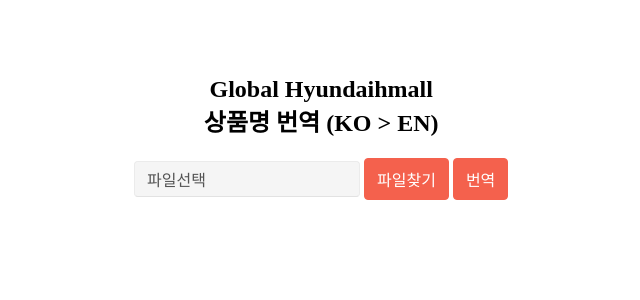
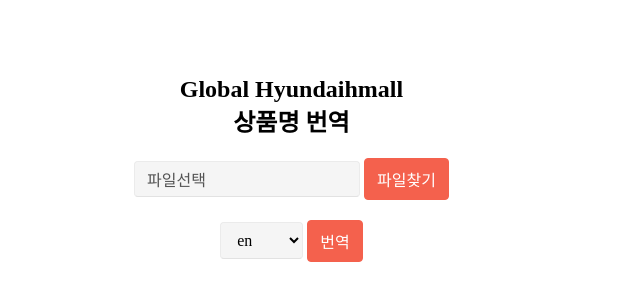
Before and after one commit to yysun2000/TranslatorEMAN, a website: page public/index.html in a window 1280 px wide. Shown: the part 224-524 px from the top of the page, without its empty margins (356-996 px from the left). Drawn offline with nearby package versions, Linux system fonts and the light colour scheme; no server answers.

Commit message:
다국어지원

```diff
--- a/public/index.html
+++ b/public/index.html
@@ -33,6 +33,7 @@
 .filebox input[type="file"]	{ position: absolute; width: 1px; height: 1px; padding: 0; margin: -1px; overflow: hidden; clip:rect(0,0,0,0); border: 0; }
 .filebox label, .download, .ex_translate  { display: inline-block; padding: .5em .75em; color: #FFF; font-size: inherit; line-height: normal; vertical-align: middle; background-color: #f4614d; cursor: pointer; border: 1px solid #F4614d; border-radius: .25em; }
 .filebox .upload-name { display: inline-block; padding: .5em .75em; font-size: inherit; font-family: inherit; line-height: normal; vertical-align: middle; background-color: #f5f5f5; border: 1px solid #ebebeb; border-bottom-color: #e2e2e2; border-radius: .25em; -webkit-appearance: none; -moz-appearance: none; appearance: none; }
+.filebox select { display: inline-block; padding: .5em .75em; font-size: inherit; font-family: inherit; line-height: normal; vertical-align: middle; background-color: #f5f5f5; border: 1px solid #ebebeb; border-bottom-color: #e2e2e2; border-radius: .25em; }
 </style>
 
 </head>
@@ -40,17 +41,42 @@
 <body>
 
 <div class="filebox">
-	<h2>Global Hyundaihmall<br>상품명 번역 (KO &gt; EN)</h2>
+	<h2>Global Hyundaihmall<br>상품명 번역</h2>
 
 		<form id='pt' action="/up" method="post" enctype="multipart/form-data">
-			<input class="upload-name" value="파일선택" disabled="disabled">
-			<label for="ex_filename">파일찾기</label>
-			<input type="file" id="ex_filename" class="upload-hidden" name="uploadFile">
-			<input type="button" onclick="csubmit()" id="ex_translate" class="ex_translate" value="번역">
+			<div style='padding-bottom:20px;'>
+				<input class="upload-name" value="파일선택" disabled="disabled">
+				<label for="ex_filename">파일찾기</label>
+				<input type="file" id="ex_filename" class="upload-hidden" name="uploadFile">
+			</div>
+
+			<div>
+				<select id='lang' name='lang'>
+				</select>
+				<input type="button" onclick="csubmit()" id="ex_translate" class="ex_translate" value="번역">
+			</div>
+
 		</form>
 
 </div>
 <script>
+	var langList = ['en','ko','zh-cn','zh-tw','ja','af','sq','am',
+									'ar','hy','az','eu','be','bn',
+									'bs','bg','ca','ceb','ny','co',
+									'hr','cs','da','nl','eo','et','tl','fi','fr',
+									'fy','gl','ka','de','el','gu','ht','ha','haw','iw',
+									'hi','hmn','hu','is','ig','id','ga','it','jw',
+									'kn','kk','km','ku','ky','lo','la','lv','lt','lb',
+									'mk','mg','ms','ml','mt','mi','mr','mn','my','ne','no',
+									'ps','fa','pl','pt','ma','ro','ru','sm','gd','sr','st','sn',
+									'sd','si','sk','sl','so','es','su','sw','sv','tg','ta','te',
+									'th','tr','uk','ur','uz','vi','cy','xh','yi','yo','zu'];
+	(function(){
+		for(i=0;i<langList.length;i++){
+			ys.one("#lang",document).innerHTML += "<option value='"+langList[i]+"'>"+langList[i]+"</option>"
+		}
+	})()
+
 	function csubmit(){
 		var s = function(sel){return ys.one(sel,document)};
 		if(s("#ex_filename").value == ""){
--- a/translate/index.js
+++ b/translate/index.js
@@ -93,7 +93,7 @@
           var datetimeStr = new DateManager().text;
           var fileName = function(){
   //          return './files/'+option.inputfilename+"_"+test+"_"+fileNo+'.xlsx';
-            return "./public/"+option.inputfilename.replace(".xlsx","")+"_"+datetimeStr+"_"+fileNo+'.xlsx';
+            return "./public/"+option.inputfilename.replace(".xlsx","")+"_"+datetimeStr+"_"+option.lang+"_"+fileNo+'.xlsx';
           }
           while(global.FORCE_STOP == false && total.length > 0){
             console.log(global.FORCE_STOP);
@@ -116,7 +116,7 @@
             if(currentPos >= div){
               currentPos = 0;
               console.log(ret.length);
-              await translate(test, {to: 'en'}).then(res => {
+              await translate(test, {to: option.lang}).then(res => {
                   //tresult += (res.text);
                   var part = res.text.split("\n\n");
                   for(i=0;i<part.length;i++){
@@ -158,7 +158,7 @@
             /*
             test에 남아있는 경우 번역후에 파일로 만든다.
             */
-            await translate(test, {to: 'en'}).then(res => {
+            await translate(test, {to: option.lang}).then(res => {
               console.log("짬처리");
                 var part = res.text.split("\n\n");
                 for(i=0;i<part.length;i++){
--- a/web/route.js
+++ b/web/route.js
@@ -77,6 +77,6 @@
   res.writeHead(302,{"Location":"process.html"})
   res.end();
   console.log(req.file.path);
-  translate({inputfilename:req.file.path,jsonfilename:req.file.filename+".json"})
+  translate({inputfilename:req.file.path,jsonfilename:req.file.filename+".json",lang:req.body.lang})
 });
 module.exports = router;
```
Also changed, not shown: public/process.html (+1 -1 lines).
